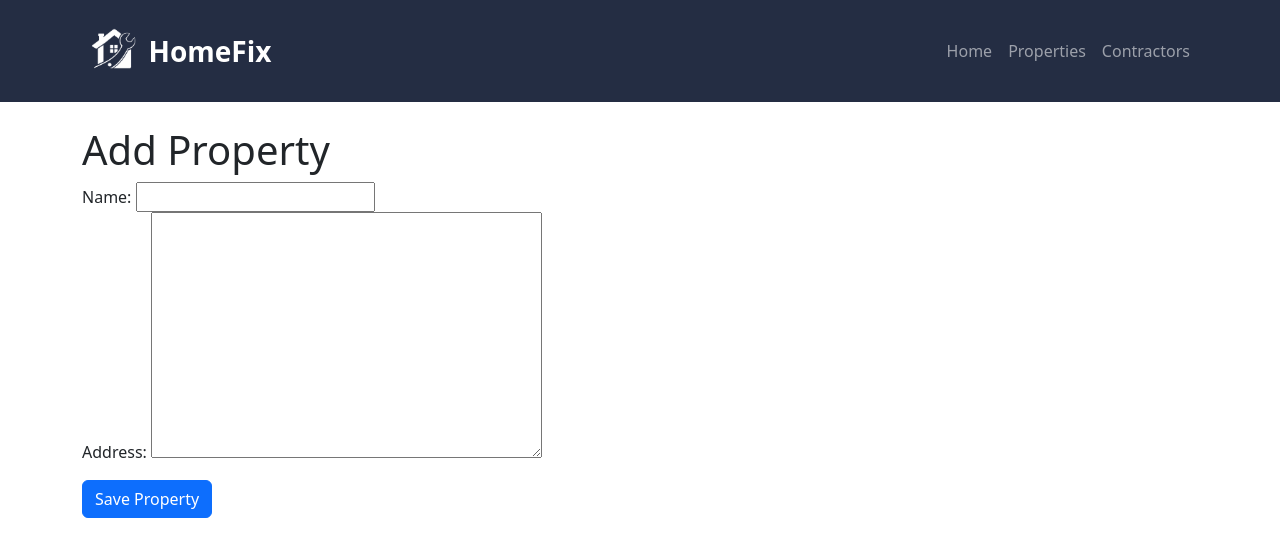
After one commit to Y40Y50/homefix, a Django app: page /properties/create/ in a window 1280 px wide. The commit adds this page. Shown: the top 557 px of the page. Run offline with Django 5.2, Linux system fonts and the light colour scheme.

Commit message:
Create property form page

```diff
--- /dev/null
+++ b/maintenance/forms.py
@@ -0,0 +1,9 @@
+from django import forms
+from .models import Property
+
+
+class PropertyForm(forms.ModelForm):
+
+    class Meta:
+        model = Property
+        fields = ['name', 'address']
--- a/maintenance/templates/maintenance/base.html
+++ b/maintenance/templates/maintenance/base.html
@@ -1,3 +1,4 @@
+{% load static %}
 <!DOCTYPE html>
 <html lang="en">
 
@@ -11,12 +12,16 @@
 
 <body>
 
-    <nav class="navbar navbar-dark bg-dark">
-        <div class="container">
-            <nav class="navbar navbar-expand-lg navbar-dark bg-dark">
+    <nav class="navbar navbar-expand-lg navbar-dark py-3" style="background-color: #242d43;">
         <div class="container">
 
-                    <a class="navbar-brand" href="/">HomeFix</a>
+            <a class="navbar-brand d-flex align-items-center" href="/">
+                <img src="{% static 'images/logo.png' %}" height="60" class="me-2">
+
+                <span class="fs-3 fw-bold">
+                    HomeFix
+                </span>
+            </a>
 
             <div class="navbar-nav">
 
@@ -27,14 +32,13 @@
                 <a class="nav-link" href="/properties/">
                     Properties
                 </a>
+
                 <a class="nav-link" href="/contractors/">
                     Contractors
                 </a>
 
             </div>
 
-                </div>
-            </nav>
         </div>
     </nav>
 
--- /dev/null
+++ b/maintenance/templates/maintenance/create_property.html
@@ -0,0 +1,17 @@
+{% extends 'maintenance/base.html' %}
+
+{% block content %}
+
+<h1>Add Property</h1>
+
+<form>
+
+    {{ form }}
+
+    <button type="submit" class="btn btn-primary mt-3">
+        Save Property
+    </button>
+
+</form>
+
+{% endblock %}
--- a/maintenance/templates/maintenance/property_list.html
+++ b/maintenance/templates/maintenance/property_list.html
@@ -2,7 +2,9 @@
 
 {% block content %}
 
-<h1 class="mb-4">Properties</h1>
+<h1 class="display-4 fw-bold mb-4">
+    Properties
+</h1>
 
 <div class="row">
 
--- a/maintenance/urls.py
+++ b/maintenance/urls.py
@@ -5,4 +5,5 @@ urlpatterns = [
     path('', views.home, name='home'),
     path('properties/', views.property_list, name='property_list'),
     path('contractors/', views.contractor_list, name='contractor_list'),
+    path('properties/create/', views.create_property, name='create_property'),
 ]
--- a/maintenance/views.py
+++ b/maintenance/views.py
@@ -1,5 +1,6 @@
 from django.shortcuts import render
 from .models import Property, Contractor
+from .forms import PropertyForm
 
 def home(request):
     return render(request, 'maintenance/home.html')
@@ -20,3 +21,18 @@ def contractor_list(request):
         'maintenance/contractor_list.html',
         {'contractors': contractors}
     )
+
+# View to create a new property
+def create_property(request):
+
+    form = PropertyForm()
+
+    context = {
+        'form': form
+    }
+
+    return render(
+        request,
+        'maintenance/create_property.html',
+        context
+    )
```
Also changed, not shown: maintenance/static/images/logo.png (added). Lines whose indentation alone changed are shown as unchanged.
